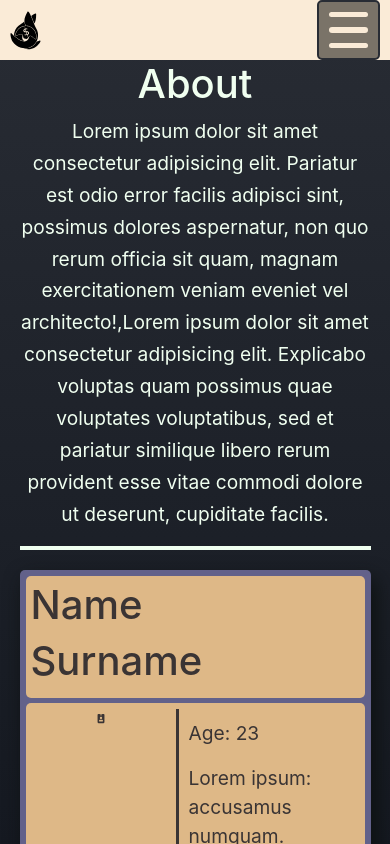
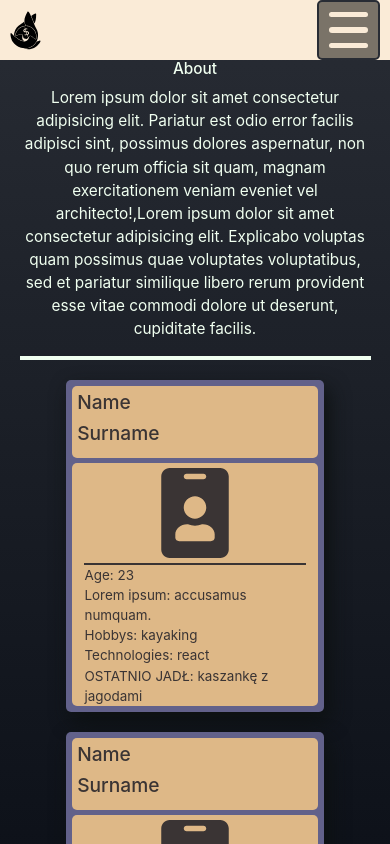
Before and after one commit to olindenaus/exchange-rates, a React (Create React App) app: page /about in a window 390 px wide. Shown: the top 844 px of the page. Built offline with nearby package versions, Linux system fonts and the light colour scheme.

Commit message:
about fixed lekko

```diff
--- a/src/components/Authors/Author/Author.css
+++ b/src/components/Authors/Author/Author.css
@@ -39,6 +39,7 @@
     padding: 6px 0;
     border-radius: 5px;
     justify-content: flex-start;
+    align-items: center;
     background: burlywood;
 }
 
@@ -49,11 +50,14 @@
 }
 
 .AuthorData {
+    margin: 0;
     border-left: solid 3px rgb(58, 52, 52);
     display: flex;
     flex-direction: column;
     align-items: flex-start;
     padding: 10px;
+    padding-left: 20px;
+    list-style-type: none;
     flex: 1;
 }
 
@@ -63,7 +67,39 @@
         max-width: 90%;
     }
 
+    h1 {
+        font-size: 1em;
+    }
+
+    .AuthorInfo {
+        flex-direction: column;
+        align-items: center;
+        padding: 0;
+
+    }
+
+    .AuthorImage {
+        min-width: 100px;
+        min-height: 100px;
+
+    }
+
     .Author:hover{
         max-width: 90%;
     }
+
+    .Author:hover{
+        top: 0px;
+        left: 0px;
+        max-width: 100%;
+    }
+
+    .AuthorData {
+        border-left: none;
+        border-top: solid 2px rgb(58, 52, 52);
+        max-width: 90%;
+        font-size: 0.7em;
+        padding: 0;
+
+    }
 }
--- a/src/components/Authors/Author/Author.js
+++ b/src/components/Authors/Author/Author.js
@@ -14,12 +14,13 @@ const author = (props) => {
             </div>
             <div className="AuthorInfo">
                 <FontAwesomeIcon className="AuthorImage" icon={faIdBadge} />
-                <div className="AuthorData">
-                    <p>Age: {props.age}</p>
-                    <p>Lorem ipsum: accusamus numquam.</p>
-                    <p>Hobbys: {props.hobbys}</p>
-                    <p>Technologies: {props.tech}</p>
-                </div>
+                <ul className="AuthorData">
+                    <li>Age: {props.age}</li>
+                    <li>Lorem ipsum: accusamus numquam.</li>
+                    <li>Hobbys: {props.hobbys}</li>
+                    <li>Technologies: {props.tech}</li>
+                    <li>OSTATNIO JADŁ: kaszankę z jagodami</li>
+                </ul>
             </div>
         </div>
     );
--- a/src/containers/About/About.css
+++ b/src/containers/About/About.css
@@ -28,6 +28,7 @@
 }
 @media(max-width: 520px){
     .Description{
-        line-height: 1.66em;
+        font-size: 0.8em;
+        flex: none;
     }
 }
```
Also changed, not shown: 1 other file (tests, documents, lock files or other folders).
